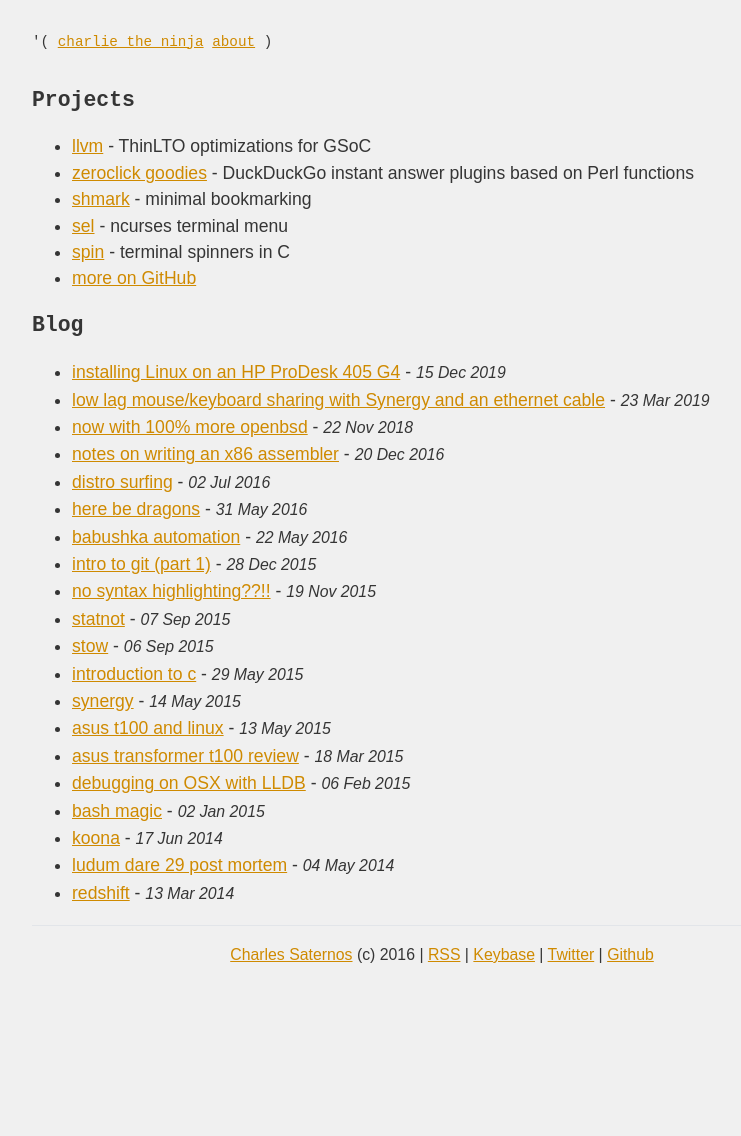
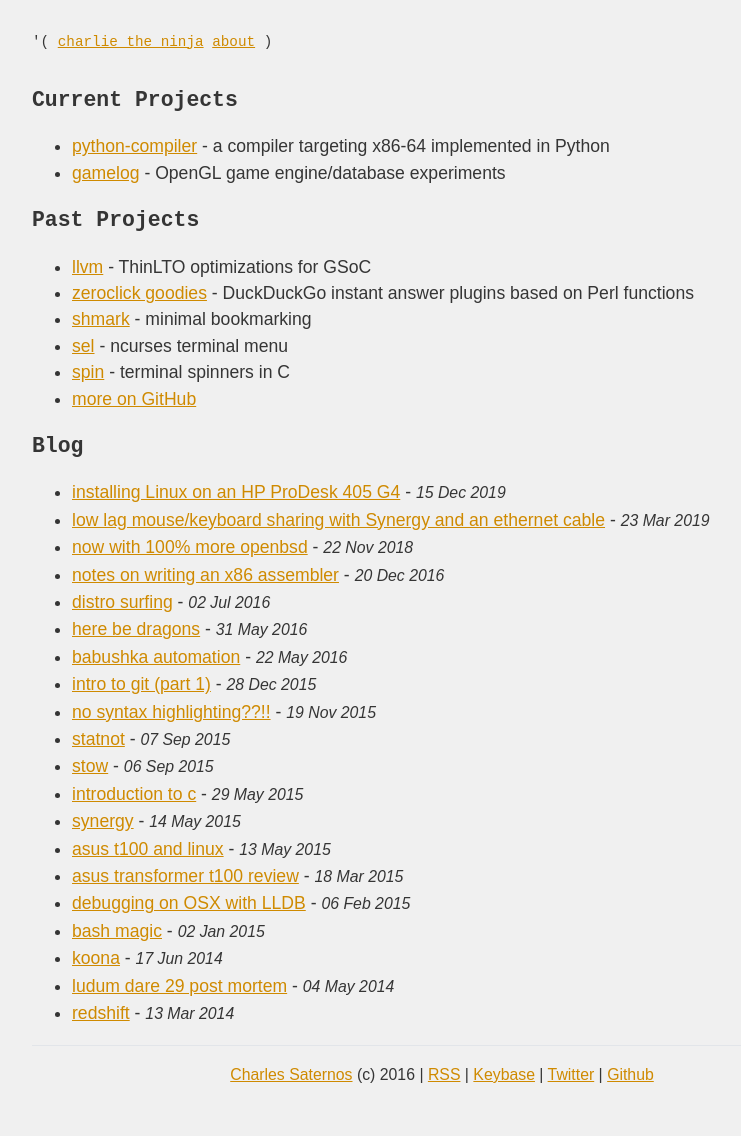
Before and after one commit to charles-l/charles-l.github.io, a Jekyll site: the page built from index.html, in a window 1280 px wide. Shown: the whole page, without its empty margins (198-939 px from the left). Built offline with Jekyll 4.4.1, drawn with Linux system fonts in a browser that asks for light colours; before the commit the page ends 1016 px from its top, so only the background shows below that.

Commit message:
update index

```diff
--- a/index.html
+++ b/index.html
@@ -3,7 +3,14 @@
 title: Home
 ---
 
-<h2>Projects</h2>
+<h2>Current Projects</h2>
+
+<ul>
+<li><a href='https://git.sr.ht/~nch/python-compiler'>python-compiler</a> - a compiler targeting x86-64 implemented in Python</li>
+<li><a href='https://git.sr.ht/~nch/gamelog'>gamelog</a> - OpenGL game engine/database experiments</li>
+</ul>
+
+<h2>Past Projects</h2>
 <ul>
 <li><a href='https://summerofcode.withgoogle.com/archive/2017/projects/6604432145907712/'>llvm</a> - ThinLTO optimizations for GSoC</li>
 <li><a href='https://github.com/charles-l/zeroclickinfo-goodies'>zeroclick goodies</a> - DuckDuckGo instant answer plugins based on Perl functions</li>
```
